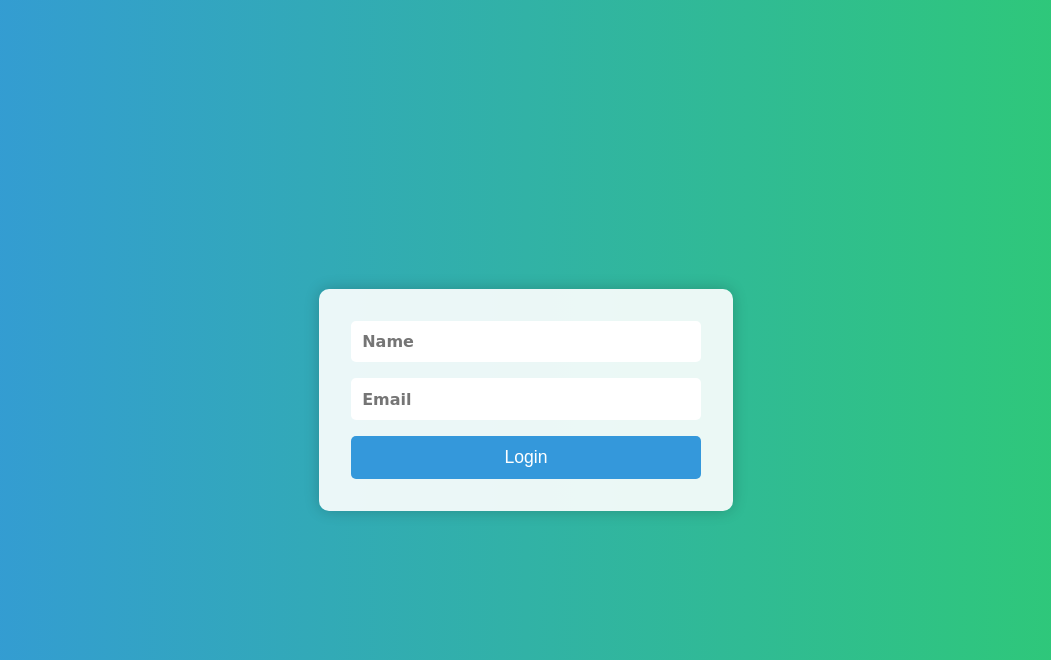
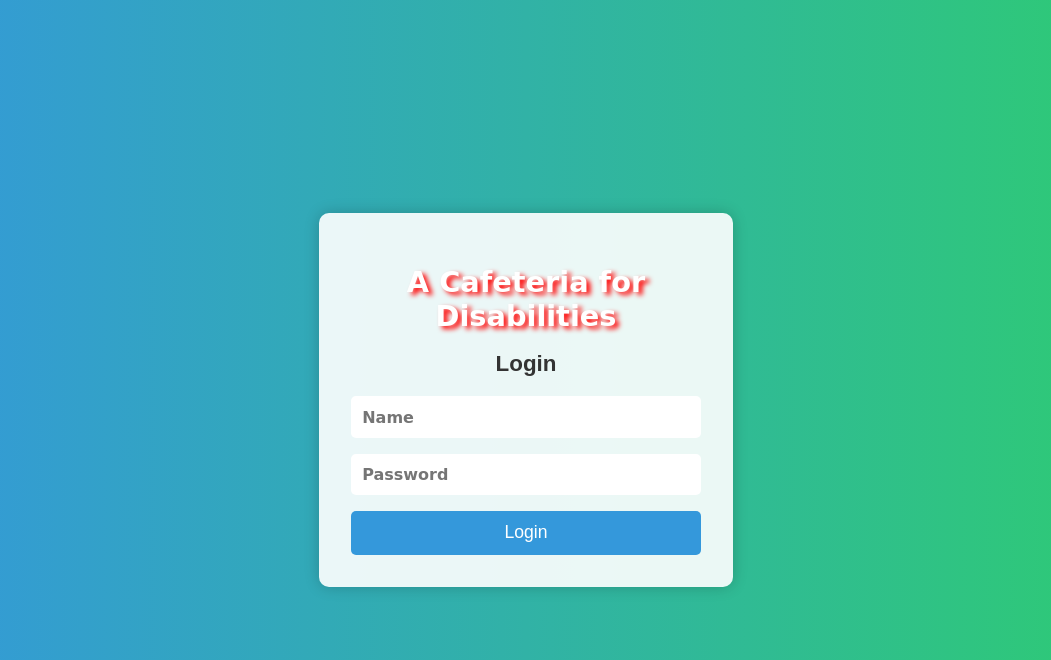
Before and after one commit to Abinesh-ss/V.V_FRUITS, a Flask app: page / in a window 1280 px wide. Shown: the top 660 px of the page, without its empty margins (114-1165 px from the left). Run offline with Flask 3, Linux system fonts and the light colour scheme.

Commit message:
Update login.html

```diff
--- a/templates/login.html
+++ b/templates/login.html
@@ -24,6 +24,21 @@
         border-radius: 10px;
         box-shadow: 0 0 15px rgba(0,0,0,0.2);
         text-align: center;
+    }
+
+    h1 {
+        font-size: clamp(1.2rem, 4vw, 1.8rem);
+        font-weight: bolder;
+        font-family: cursive;
+        color: white;
+        text-shadow: 4px 3px 5px red;
+        margin-bottom: 10px;
+    }
+
+    h2 {
+        margin-bottom: 1.2rem;
+        color: #333;
+        font-size: clamp(1rem, 3vw, 1.4rem);
     }
 
     .textbox {
@@ -65,12 +80,14 @@
 </head>
 <body>
     <div class="login-box">
-        <form action="/index" method="post" autocomplete="off">
+        <h1>A Cafeteria for Disabilities</h1>
+        <h2>Login</h2>
+        <form action="/login" method="post" autocomplete="off">
             <div class="textbox">
-                <input type="text" placeholder="Name" name="name" required>
+                <input type="text" placeholder="Name" name="username" required>
             </div>
             <div class="textbox">
-                <input type="email" placeholder="Email" name="email" required>
+                <input type="password" placeholder="Password" name="password" required>
             </div>
             <input type="submit" class="btn" value="Login">
         </form>
```
